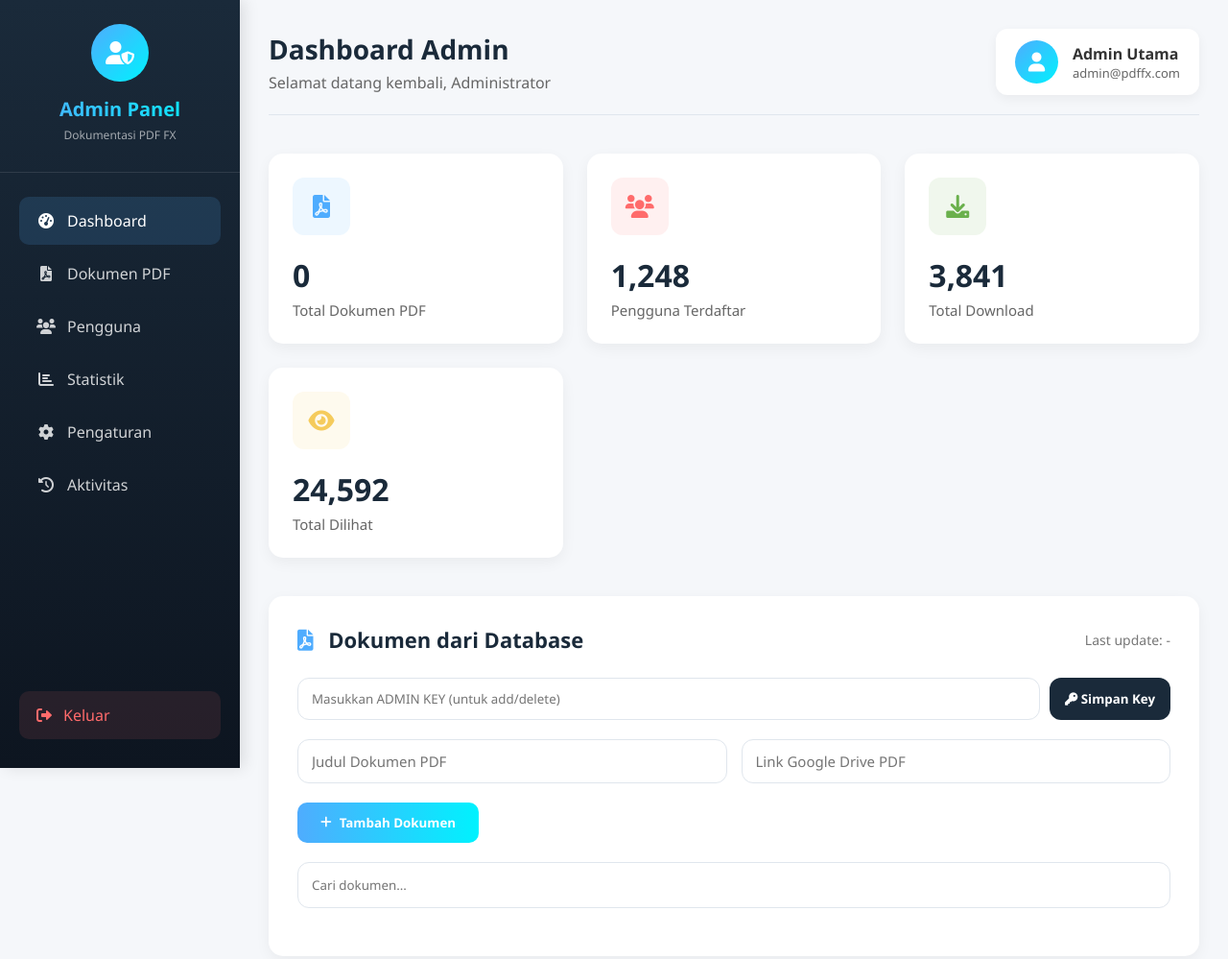
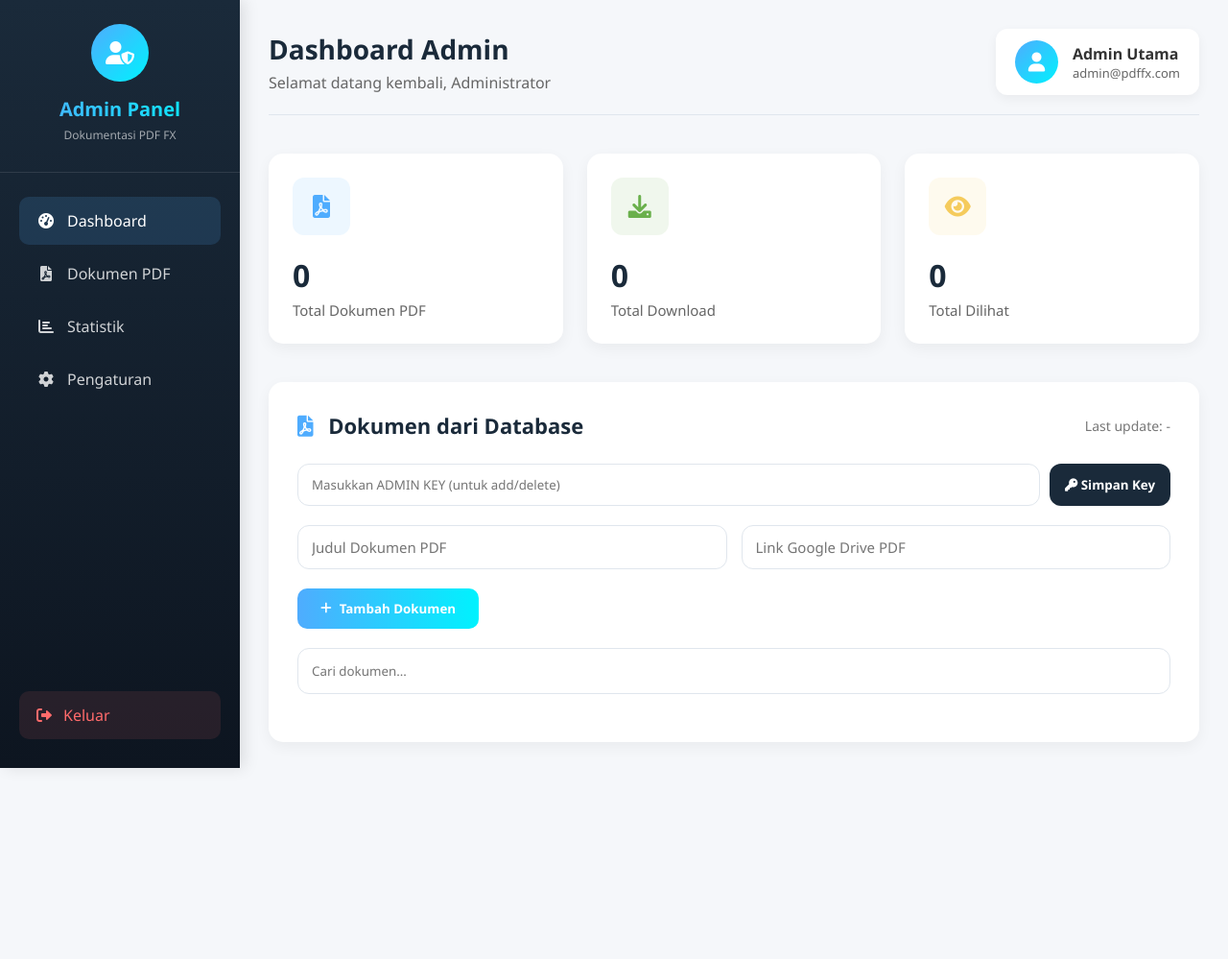
Before and after one commit to fxcomunity/nympenpdf, a website: page admin.html in a window 1280 px wide. Shown: the whole page at 96% size. After the commit the page ends 833 px from the top, so only its background shows below. Drawn offline with Linux system fonts and the light colour scheme; no server answers.

Commit message:
Update admin.html

```diff
--- a/admin.html
+++ b/admin.html
@@ -12,7 +12,6 @@
   <!-- ✅ FONT AWESOME -->
   <link rel="stylesheet" href="https://cdnjs.cloudflare.com/ajax/libs/font-awesome/6.0.0/css/all.min.css" />
 
-  <!-- ✅ STYLESHEET -->
   <style>
     * {
       margin: 0;
@@ -197,16 +196,11 @@
     }
 
     .stat-card:nth-child(2) .stat-icon {
-      background: rgba(255, 107, 107, 0.1);
-      color: #ff6b6b;
-    }
-
-    .stat-card:nth-child(3) .stat-icon {
       background: rgba(106, 176, 76, 0.1);
       color: #6ab04c;
     }
 
-    .stat-card:nth-child(4) .stat-icon {
+    .stat-card:nth-child(3) .stat-icon {
       background: rgba(245, 203, 92, 0.1);
       color: #f5cb5c;
     }
@@ -426,10 +420,8 @@
     <ul class="nav-menu">
       <li><a href="#" class="active"><i class="fas fa-tachometer-alt"></i> Dashboard</a></li>
       <li><a href="#"><i class="fas fa-file-pdf"></i> Dokumen PDF</a></li>
-      <li><a href="#"><i class="fas fa-users"></i> Pengguna</a></li>
       <li><a href="#"><i class="fas fa-chart-bar"></i> Statistik</a></li>
       <li><a href="#"><i class="fas fa-cog"></i> Pengaturan</a></li>
-      <li><a href="#"><i class="fas fa-history"></i> Aktivitas</a></li>
     </ul>
 
     <a href="login.html" class="logout-btn">
@@ -473,17 +465,9 @@
 
       <div class="stat-card">
         <div class="stat-icon">
-          <i class="fas fa-users"></i>
-        </div>
-        <h3>1,248</h3>
-        <p>Pengguna Terdaftar</p>
-      </div>
-
-      <div class="stat-card">
-        <div class="stat-icon">
           <i class="fas fa-download"></i>
         </div>
-        <h3>3,841</h3>
+        <h3 id="total-downloads">0</h3>
         <p>Total Download</p>
       </div>
 
@@ -491,7 +475,7 @@
         <div class="stat-icon">
           <i class="fas fa-eye"></i>
         </div>
-        <h3>24,592</h3>
+        <h3 id="total-views">0</h3>
         <p>Total Dilihat</p>
       </div>
     </div>
```
